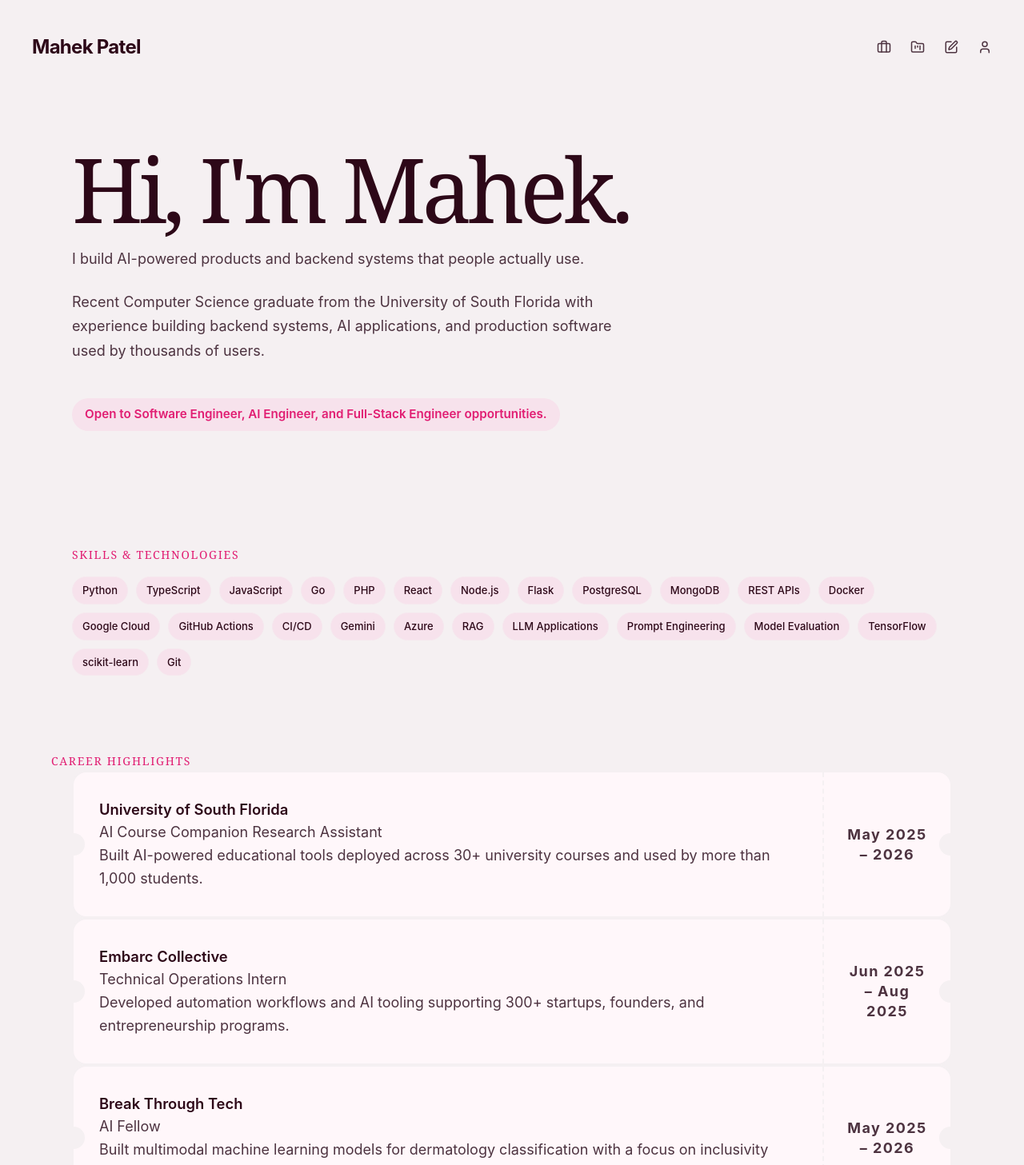
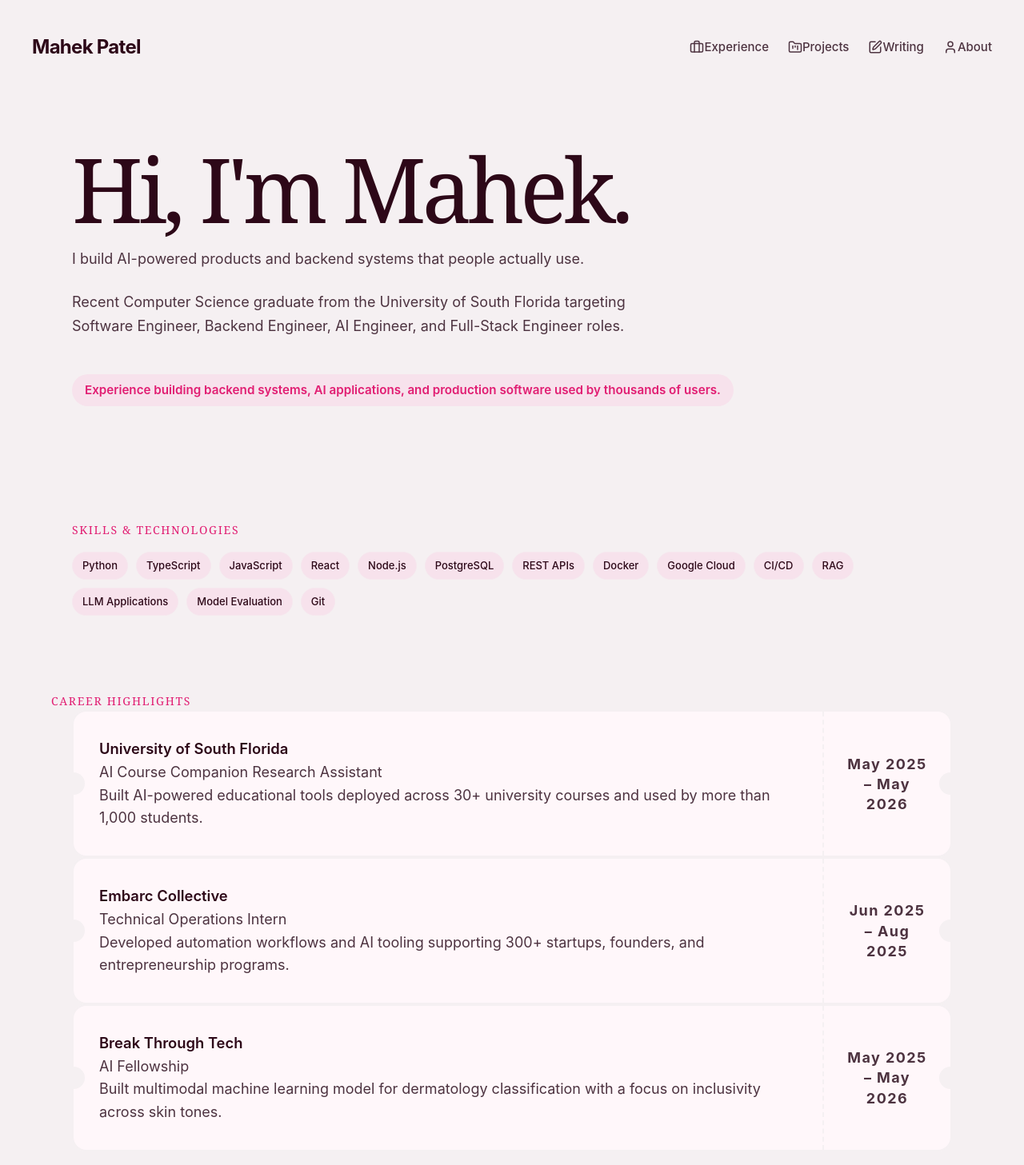
Before and after one commit to mahekp05/personal-website, a React (Vite) app in the folder app/: page / in a window 1280 px wide. Shown: the top 1457 px of the page at 80% size. Built offline with nearby package versions, Linux system fonts and the light colour scheme.

Commit message:
update: Improve portfolio navigation and content clarity

```diff
--- a/app/src/App.tsx
+++ b/app/src/App.tsx
@@ -8,6 +8,7 @@ import Thoughts from "./pages/Thoughts";
 import ThoughtPage from "./pages/ThoughtPage";
 import Projects from "./pages/Projects";
 import Footer from "./components/Footer";
+import { Navigate } from "react-router-dom";
 
 function App() {
   return (
@@ -17,10 +18,11 @@ function App() {
       <Routes>
         <Route path="/" element={<Home />} />
         <Route path="/work" element={<Work />} />
+        <Route path="/projects" element={<Projects />} />
+        <Route path="/now" element={<Navigate to="/projects" replace />} />
         <Route path="/notes" element={<Thoughts />} />
         <Route path="/notes/:slug" element={<ThoughtPage />} />
         <Route path="/field-notes/:slug" element={<ThoughtPage />} />
-        <Route path="/now" element={<Projects />} />
         <Route path="/about" element={<About />} />
       </Routes>
 
--- a/app/src/components/Footer.tsx
+++ b/app/src/components/Footer.tsx
@@ -1,22 +1,19 @@
+import { contact } from "../data/contact";
+
 export default function Footer() {
   return (
     <footer className="site-footer">
       <div className="footer-links">
-        <a href="mailto:mahekpatel@ufl.edu">Email</a>
-        <a
-          href="https://linkedin.com/in/mahekpat3l"
-          target="_blank"
-          rel="noreferrer"
-        >
-          LinkedIn
-        </a>
-        <a
-          href="https://github.com/mahekp05"
-          target="_blank"
-          rel="noreferrer"
-        >
-          GitHub
-        </a>
+        {contact.links.map((link) => (
+          <a
+            key={link.label}
+            href={link.href}
+            target={link.href.startsWith("mailto:") ? undefined : "_blank"}
+            rel={link.href.startsWith("mailto:") ? undefined : "noreferrer"}
+          >
+            {link.label}
+          </a>
+        ))}
       </div>
 
       <small>© {new Date().getFullYear()} Mahek Patel</small>
--- a/app/src/components/Header.tsx
+++ b/app/src/components/Header.tsx
@@ -15,19 +15,19 @@ export default function Header() {
         </Link>
 
         <Link to="/work">
-          <Briefcase size={18} />
+          <Briefcase size={18} /> Experience
         </Link>
 
-        <Link to="/now">
-          <FolderKanban size={18} />
+        <Link to="/projects">
+          <FolderKanban size={18} /> Projects
         </Link>
 
         <Link to="/notes">
-          <PenSquare size={18} />
+          <PenSquare size={18} /> Writing
         </Link>
 
         <Link to="/about">
-          <User size={18} />
+          <User size={18} /> About
         </Link>
       </nav>
     </header>
--- a/app/src/data/experience.ts
+++ b/app/src/data/experience.ts
@@ -11,19 +11,19 @@ export type WorkItem = {
 export const experience: WorkItem[] = [
   {
     id: 1,
-    title: "Techincal Operations Intern @ Embarc Collective",
+    title: "Technical Operations Intern @ Embarc Collective",
     period: "Jun 2025 – Aug 2025",
     description:
       "Built automation workflows, data pipelines, and AI-powered internal tools supporting operations across a network of 300+ startups. Designed and implemented onboarding systems, LLM-driven interview summarization services, and data integrations that improved workflow efficiency and restored reporting reliability.",
-    technologies: ["Python", "Airtable", "Zapier", "OpenAI"],
+    technologies: ["Python", "Javascript", "Go", "Airtable", "Zapier", "OpenAI"],
   },
 {
   id: 2,
   title: "Research Assistant (Applied AI Software Engineer) @ USF",
-  period: "May 2025 – May 2026",
+    period: "May 2025 – Present",
   description:
-    "Built and deployed AI-powered applications serving 1,000+ students across 30+ courses, including a RAG-based knowledge assistant, AI Podcast Generator, automated FAQ pipelines, and LLM confidence-scoring systems. Developed backend services, data pipelines, prompt workflows, and user-facing features integrating Gemini, Azure OpenAI, PostgreSQL, and Google Cloud Storage.",
+    "Built and deployed AI-powered applications serving 1,000+ students across 30+ courses, including a RAG-based knowledge assistant, AI Podcast Generator, automated FAQ pipelines, and LLM confidence-scoring systems. Developed backend services, data pipelines, prompt workflows, and user-facing features integrating Gemini and Google Cloud Storage.",
   demo: "https://www.usf.edu/ai-cybersecurity-computing/news/2026/bellini-college-expands-ai-course-companion-to-enhance-teaching-and-student-learning.aspx",
-  technologies: ["PHP", "PostgreSQL", "Google Cloud Storage", "Gemini", "Azure OpenAI"],
+  technologies: ["PHP", "Google Cloud Storage", "Gemini", "HTML", "CSS", "Javascript"],
 }
 ];
--- a/app/src/pages/Home.tsx
+++ b/app/src/pages/Home.tsx
@@ -9,11 +9,10 @@ function Home() {
         </p>
 
         <p className="hero-subtitle">
-          Recent Computer Science graduate from the University of South Florida with experience building backend systems, AI applications, and production software used by thousands of users.
+          Recent Computer Science graduate from the University of South Florida targeting Software Engineer, Backend Engineer, AI Engineer, and Full-Stack Engineer roles.
         </p>
         <p className="hero-open">
-          Open to Software Engineer, AI Engineer, and Full-Stack Engineer
-          opportunities.
+          Experience building backend systems, AI applications, and production software used by thousands of users.
         </p>
       </section>
 
@@ -24,26 +23,16 @@ function Home() {
           <span>Python</span>
           <span>TypeScript</span>
           <span>JavaScript</span>
-          <span>Go</span>
-          <span>PHP</span>
           <span>React</span>
           <span>Node.js</span>
-          <span>Flask</span>
           <span>PostgreSQL</span>
-          <span>MongoDB</span>
           <span>REST APIs</span>
           <span>Docker</span>
           <span>Google Cloud</span>
-          <span>GitHub Actions</span>
           <span>CI/CD</span>
-          <span>Gemini</span>
-          <span>Azure</span>
           <span>RAG</span>
           <span>LLM Applications</span>
-          <span>Prompt Engineering</span>
           <span>Model Evaluation</span>
-          <span>TensorFlow</span>
-          <span>scikit-learn</span>
           <span>Git</span>
         </div>
       </section>
@@ -67,7 +56,7 @@ function Home() {
             </div>
 
             <div className="ticket-stub">
-              <span className="ticket-date">May 2025 – 2026</span>
+              <span className="ticket-date">May 2025 – May 2026</span>
             </div>
           </article>
 
@@ -95,17 +84,17 @@ function Home() {
               <h3>Break Through Tech</h3>
 
               <p className="ticket-role">
-                AI Fellow
+                AI Fellowship
               </p>
 
               <p>
-                Built multimodal machine learning models for dermatology
+                Built multimodal machine learning model for dermatology
                 classification with a focus on inclusivity across skin tones.
               </p>
             </div>
 
             <div className="ticket-stub">
-              <span className="ticket-date">May 2025 – 2026</span>
+              <span className="ticket-date">May 2025 – May 2026</span>
             </div>
           </article>
         </div>
@@ -124,7 +113,7 @@ function Home() {
             </p>
 
             <div className="project-links">
-              <a href="/now">View Project →</a>
+              <a href="/projects">View Project →</a>
             </div>
           </article>
 
@@ -138,7 +127,7 @@ function Home() {
             </p>
 
             <div className="project-links">
-              <a href="/now">View Project →</a>
+              <a href="/projects">View Project →</a>
             </div>
           </article>
         </div>
```
